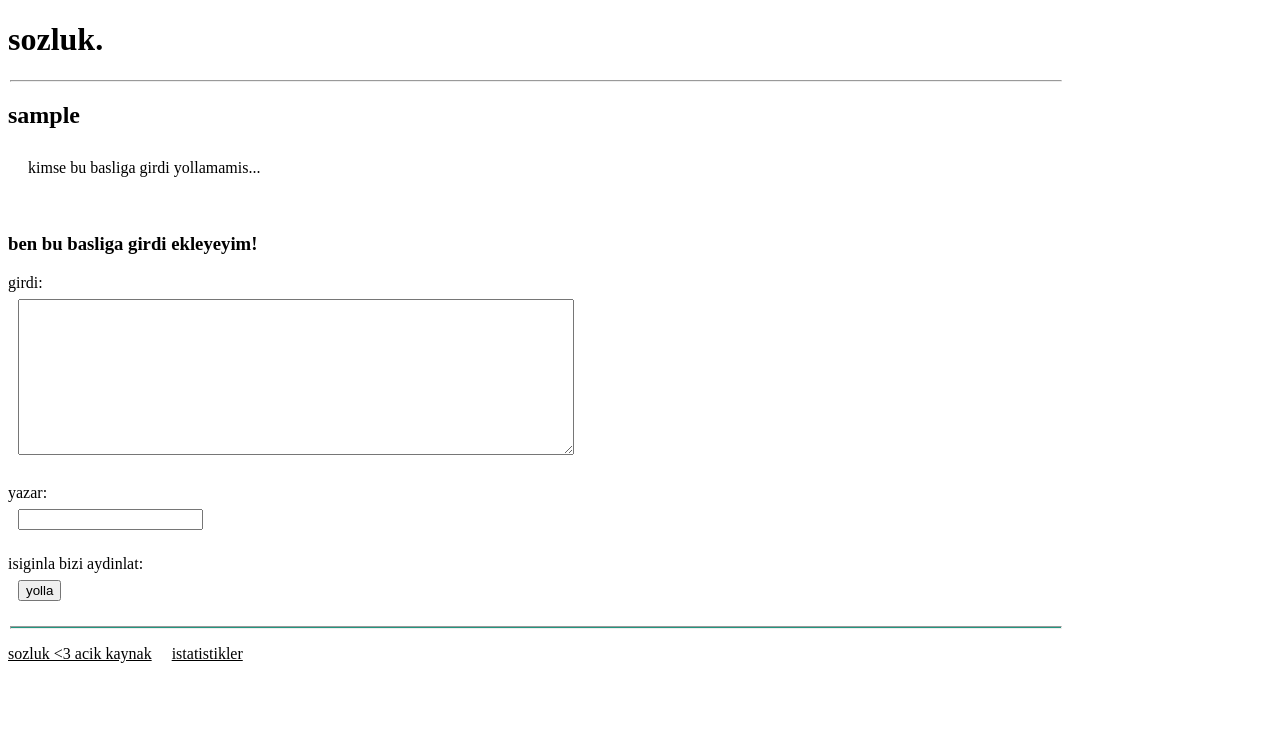
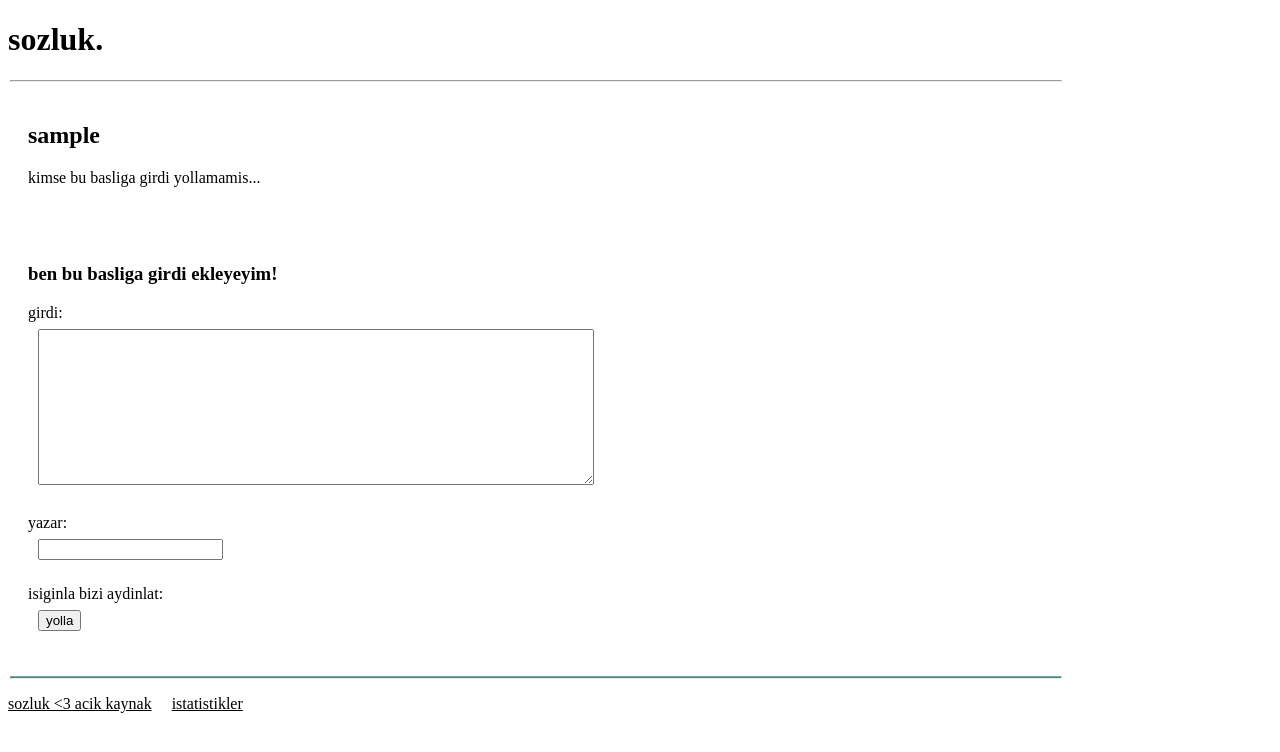
Before and after one commit to insanolanbiri/sozluk, a Flask app: a page that uses sozluk/templates/topic.html in a window 1280 px wide. Shown: the top 752 px of the page. Run offline with Flask 3, Linux system fonts and the light colour scheme; some libraries are stand-ins or nearby versions.

Commit message:
style(topic.html): use margined_div

```diff
--- a/sozluk/templates/topic.html
+++ b/sozluk/templates/topic.html
@@ -2,8 +2,8 @@
 {%block title%}{{topic_name}} - {{app_name}}{%endblock%}
 
 {%block body%}
-<h2>{{topic_name}}</h2>
 <div class="margined_div">
+    <h2>{{topic_name}}</h2>
     {%if not entries%}
     kimse bu basliga girdi yollamamis...
     {%endif%}
@@ -12,7 +12,7 @@
     {%endfor%}
 </div>
 <br>
-<div>
+<div class="margined_div">
     <h3>ben {%if entries%}de {%endif%}bu basliga girdi ekleyeyim!</h3>
     <form method="post" action="{{ url_for('add_entry') }}" enctype="multipart/form-data">
         {{ entry_form.csrf_token() }}
```
